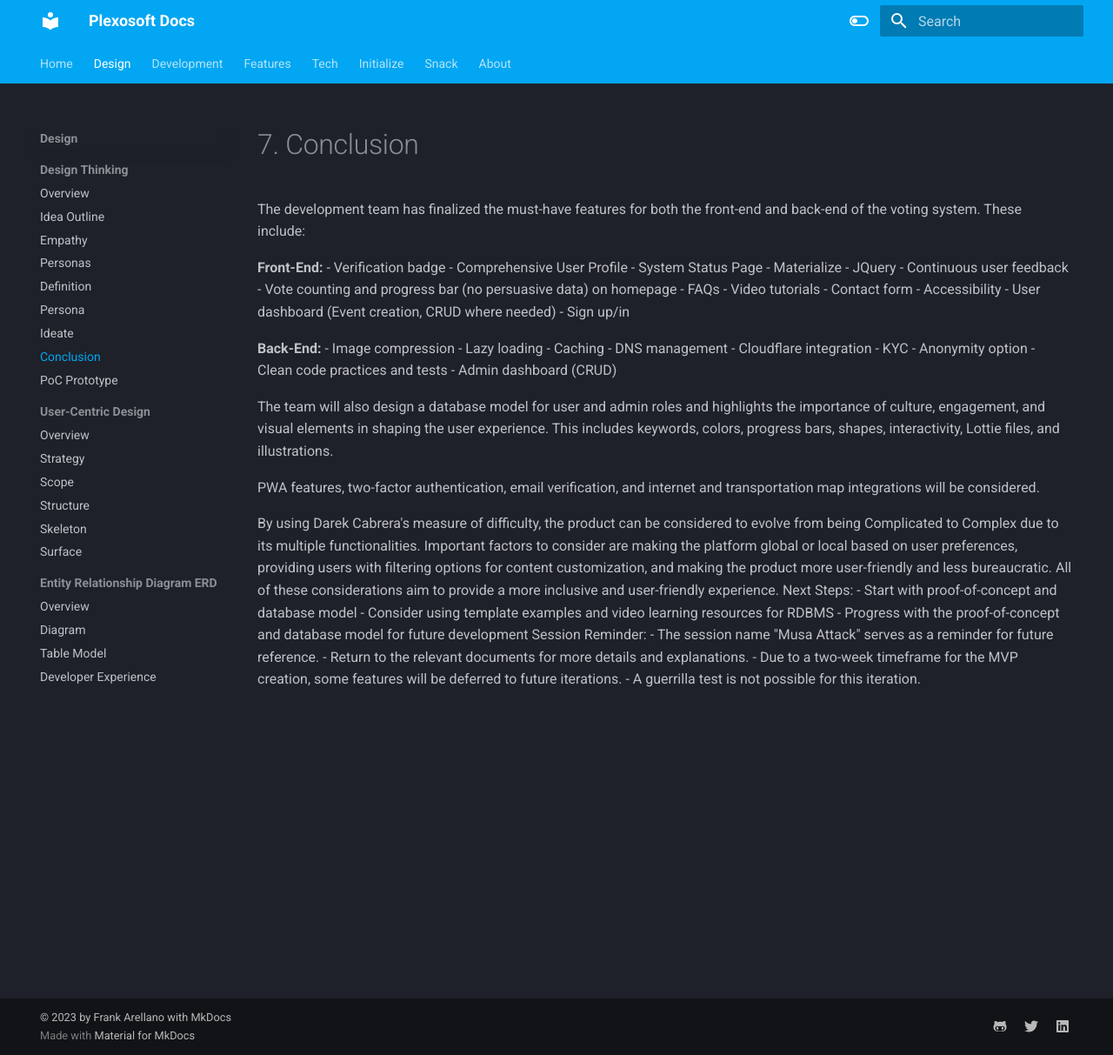
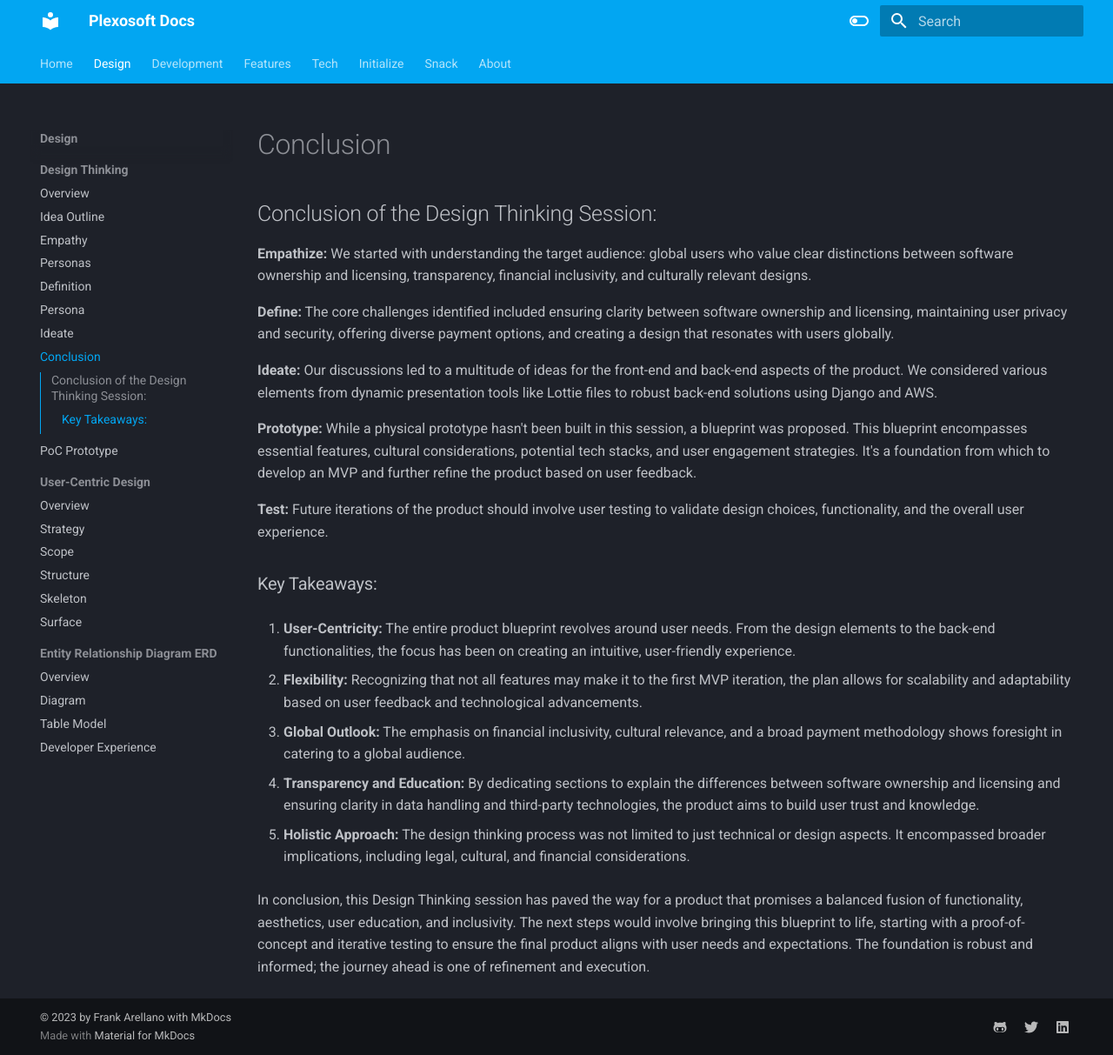
Before and after one commit to Code-Institute-Submissions/py, an MkDocs documentation site: the page built from docs/design-thinking/conclusion/conclusion.md, in a window 1280 px wide and 1213 px high. Shown: the whole window at 87% size. Built offline with MkDocs 1.6.1 and Material for MkDocs 9.7.7, drawn with Linux system fonts in a browser that asks for light colours.

Commit message:
docs: complete conclusion for design thinking

```diff
--- a/docs/design-thinking/conclusion/conclusion.md
+++ b/docs/design-thinking/conclusion/conclusion.md
@@ -1,43 +1,30 @@
-# 7. Conclusion
-The development team has finalized the must-have features for both the front-end and back-end of the voting system. These include:
+## Conclusion of the Design Thinking Session:
 
-**Front-End:**
-- Verification badge
-- Comprehensive User Profile
-- System Status Page
-- Materialize
-- JQuery
-- Continuous user feedback
-- Vote counting and progress bar (no persuasive data) on homepage
-- FAQs
-- Video tutorials
-- Contact form
-- Accessibility
-- User dashboard (Event creation, CRUD where needed)
-- Sign up/in
+**Empathize:**
+We started with understanding the target audience: global users who value clear distinctions between software ownership and licensing, transparency, financial inclusivity, and culturally relevant designs.
 
-**Back-End:**
-- Image compression
-- Lazy loading
-- Caching
-- DNS management
-- Cloudflare integration
-- KYC
-- Anonymity option
-- Clean code practices and tests
-- Admin dashboard (CRUD)
+**Define:**
+The core challenges identified included ensuring clarity between software ownership and licensing, maintaining user privacy and security, offering diverse payment options, and creating a design that resonates with users globally.
 
-The team will also design a database model for user and admin roles and highlights the importance of culture, engagement, and visual elements in shaping the user experience. This includes keywords, colors, progress bars, shapes, interactivity, Lottie files, and illustrations.
+**Ideate:**
+Our discussions led to a multitude of ideas for the front-end and back-end aspects of the product. We considered various elements from dynamic presentation tools like Lottie files to robust back-end solutions using Django and AWS.
 
-PWA features, two-factor authentication, email verification, and internet and transportation map integrations will be considered.
+**Prototype:**
+While a physical prototype hasn't been built in this session, a blueprint was proposed. This blueprint encompasses essential features, cultural considerations, potential tech stacks, and user engagement strategies. It's a foundation from which to develop an MVP and further refine the product based on user feedback.
 
-By using Darek Cabrera's measure of difficulty, the product can be considered to evolve from being Complicated to Complex due to its multiple functionalities. Important factors to consider are making the platform global or local based on user preferences, providing users with filtering options for content customization, and making the product more user-friendly and less bureaucratic. All of these considerations aim to provide a more inclusive and user-friendly experience.
-Next Steps:
--	Start with proof-of-concept and database model
--	Consider using template examples and video learning resources for RDBMS
--	Progress with the proof-of-concept and database model for future development
-Session Reminder:
--	The session name "Musa Attack" serves as a reminder for future reference.
--	Return to the relevant documents for more details and explanations.
--	Due to a two-week timeframe for the MVP creation, some features will be deferred to future iterations.
--	A guerrilla test is not possible for this iteration.
+**Test:**
+Future iterations of the product should involve user testing to validate design choices, functionality, and the overall user experience.
+
+### Key Takeaways:
+
+1. **User-Centricity:** The entire product blueprint revolves around user needs. From the design elements to the back-end functionalities, the focus has been on creating an intuitive, user-friendly experience.
+
+2. **Flexibility:** Recognizing that not all features may make it to the first MVP iteration, the plan allows for scalability and adaptability based on user feedback and technological advancements.
+
+3. **Global Outlook:** The emphasis on financial inclusivity, cultural relevance, and a broad payment methodology shows foresight in catering to a global audience.
+
+4. **Transparency and Education:** By dedicating sections to explain the differences between software ownership and licensing and ensuring clarity in data handling and third-party technologies, the product aims to build user trust and knowledge.
+
+5. **Holistic Approach:** The design thinking process was not limited to just technical or design aspects. It encompassed broader implications, including legal, cultural, and financial considerations.
+
+In conclusion, this Design Thinking session has paved the way for a product that promises a balanced fusion of functionality, aesthetics, user education, and inclusivity. The next steps would involve bringing this blueprint to life, starting with a proof-of-concept and iterative testing to ensure the final product aligns with user needs and expectations. The foundation is robust and informed; the journey ahead is one of refinement and execution.
```
Also changed, not shown: docs/design-thinking/ideate/ideate.md (+1 -2 lines), docs/design-thinking/overview.md (+2 -0 lines).
